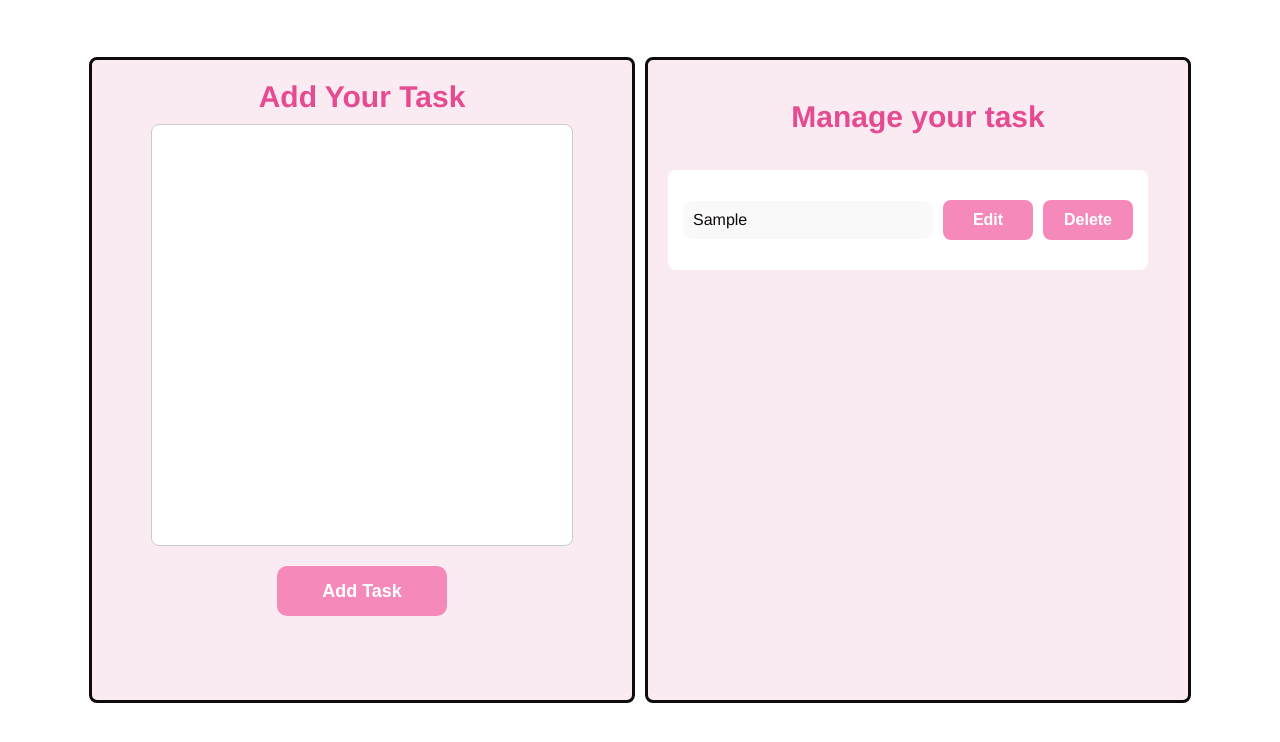
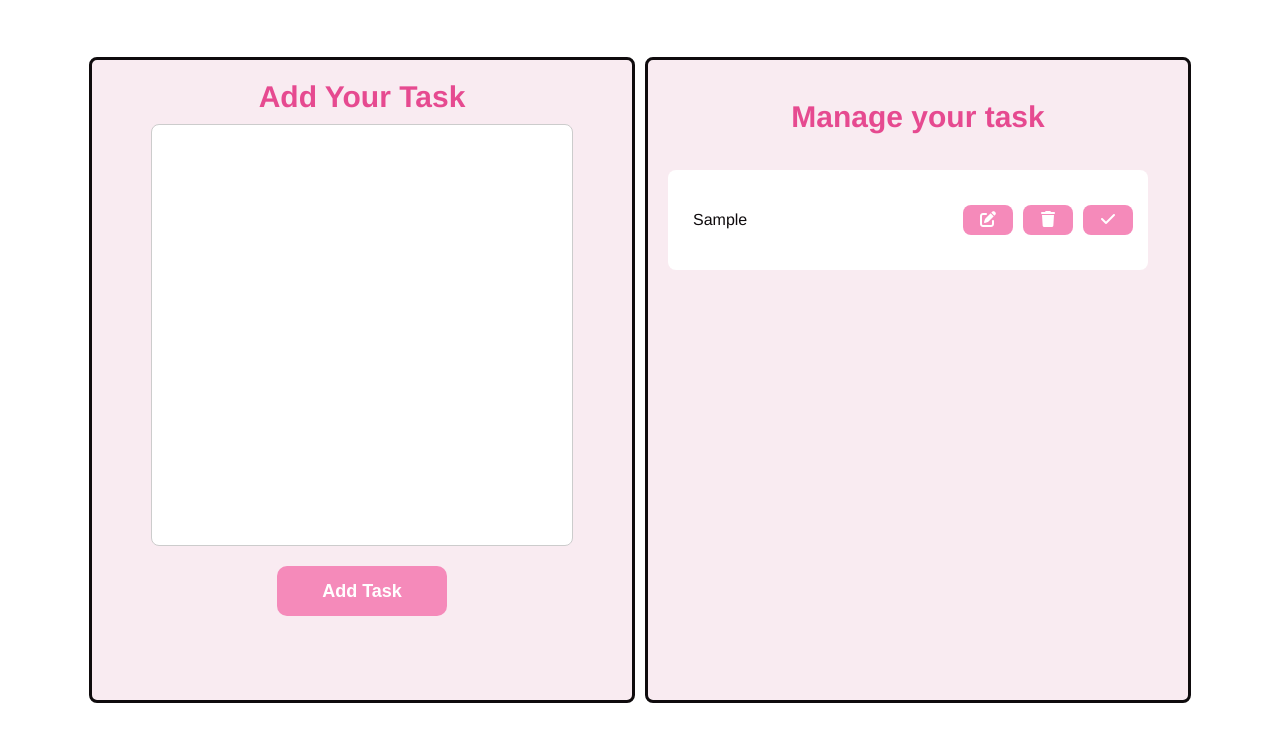
Before and after one commit to AzkaYounus/todo-app, a Vue app: page /plantask in a window 1280 px wide. Both pictures are taken after typing "Sample" into the empty fields and a click on the button "Add Task". Shown: the top 742 px of the page. Built offline with nearby package versions, Linux system fonts and the light colour scheme.

Commit message:
add compelete feature

```diff
--- a/package.json
+++ b/package.json
@@ -7,6 +7,7 @@
     "build": "vue-cli-service build"
   },
   "dependencies": {
+    "@fortawesome/fontawesome-free": "^6.7.2",
     "core-js": "^3.8.3",
     "vue": "^3.2.13",
     "vue-router": "^4.5.0"
--- a/public/index.html
+++ b/public/index.html
@@ -5,6 +5,8 @@
     <meta http-equiv="X-UA-Compatible" content="IE=edge">
     <meta name="viewport" content="width=device-width,initial-scale=1.0">
     <link rel="icon" href="<%= BASE_URL %>favicon.ico">
+    <link rel="stylesheet" href="https://cdnjs.cloudflare.com/ajax/libs/font-awesome/6.0.0/css/all.min.css">
+
     <title><%= htmlWebpackPlugin.options.title %></title>
   </head>
   <body>
--- a/src/components/AddTask.vue
+++ b/src/components/AddTask.vue
@@ -1,4 +1,5 @@
 <template>
+
   <div class="taskapp">
     <div class="left">
       <form @submit.prevent="addtask" class="add-task">
@@ -18,13 +19,16 @@
           <ul>
             <li v-for="(task, index) in newtask" :key="index">
 
-                <p v-if="!task.isEditing">{{ task.text }}</p>
+                <p v-if="!task.isEditing" :class="{ completed: task.isComplete}">{{ task.text }}</p>
                 <textarea v-else v-model="task.text" />
 
                 <div class="buttons">
                 <!-- edit task toggle the isEditing mode-->
-                <button @click="editTask(index)">{{ task.isEditing ? 'Save' : 'Edit' }}</button>
-                <button @click="deleteTask(index)">Delete</button>
+               <button @click="editTask(index)">
+               <i :class="task.isEditing ? 'fas fa-save' : 'fas fa-edit'"></i>
+              </button>
+                <button @click="deleteTask(index)"> <i class="fas fa-trash"></i> </button>
+                <button @click="compeleteTask(index)"> <i class="fas fa-check"></i> </button>
                 </div>
             </li>
           </ul>
@@ -39,7 +43,9 @@
 </template>
 
 <script>
+
 export default {
+
   name: "AddTask",
   data() {
     return {
@@ -59,6 +65,9 @@ export default {
   },
   deleteTask(index) {
     this.newtask.splice(index, 1);
+  },
+  compeleteTask(index){
+    this.newtask[index].isComplete = !this.newtask[index].isComplete;
   }
 }
 
@@ -148,10 +157,11 @@ h1{
 .newtask ul {
   width: 100%;
   padding: 0;
+
 }
 
 .newtask li {
-  list-style: none;
+
   display: flex;
   align-items: center;
   justify-content: space-between;
@@ -172,6 +182,8 @@ h1{
   padding: 10px;
   border-radius: 8px;
   height: auto;
+  font-weight: 400px;
+
 }
 .newtask textarea {
   width: 65%;
@@ -184,7 +196,7 @@ h1{
 }
 
 .newtask p {
-  background: #f9f9f9;
+  background:none;
 }
 
 .newtask textarea {
@@ -200,8 +212,8 @@ h1{
 .newtask button {
   background: #f58aba;
   color: white;
-  width: 90px;
-  height: 40px;
+  width: 50px;
+  height: 30px;
   border: none;
   border-radius: 8px;
   font-size: 16px;
@@ -211,5 +223,8 @@ h1{
 .newtask button:hover {
   background: #e64a90;
 }
-
+.newtask .completed {
+  text-decoration: line-through;
+  color: gray;
+}
 </style>
--- a/src/main.js
+++ b/src/main.js
@@ -1,6 +1,8 @@
 import { createApp } from 'vue'
 import App from './App.vue'
 import router from './router'
+import '@fortawesome/fontawesome-free/css/all.css';
+
 
 createApp(App)
 .use(router)
```
Also changed, not shown: 1 other file (tests, documents, lock files or other folders).
